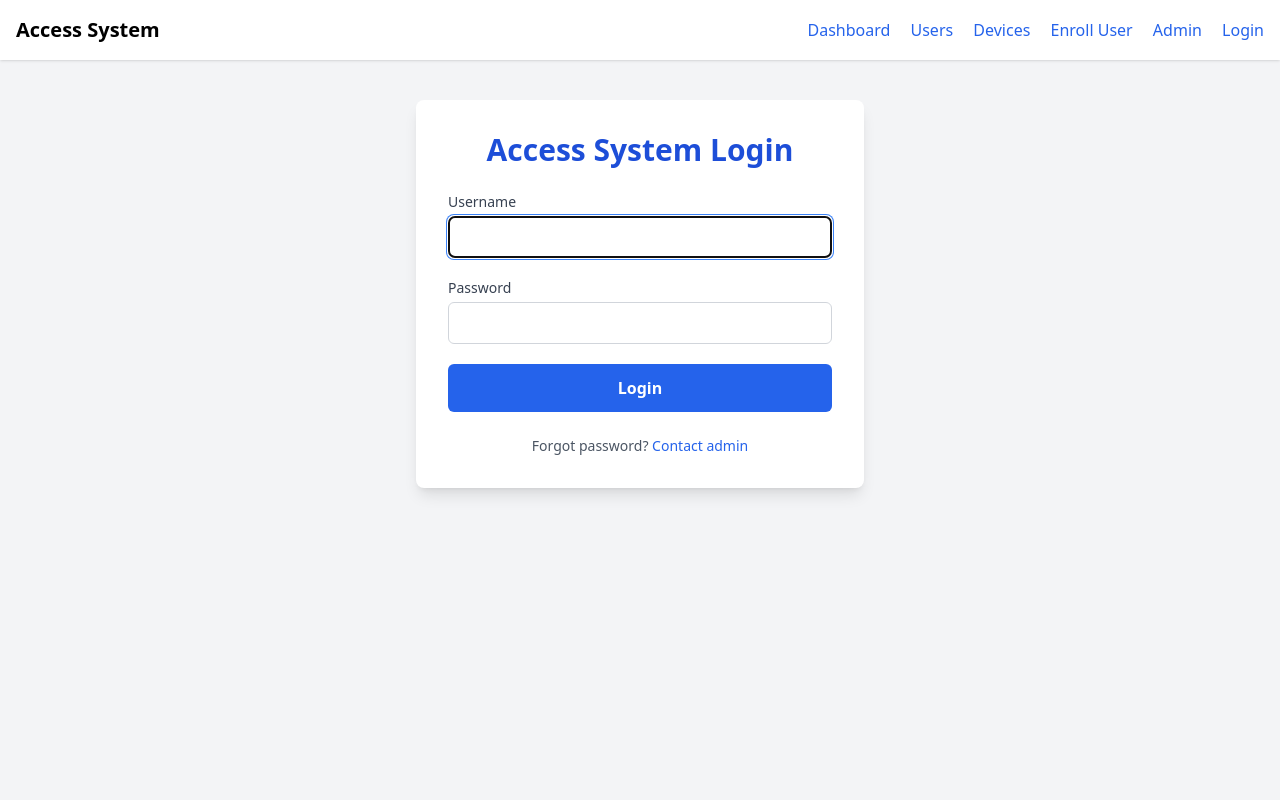
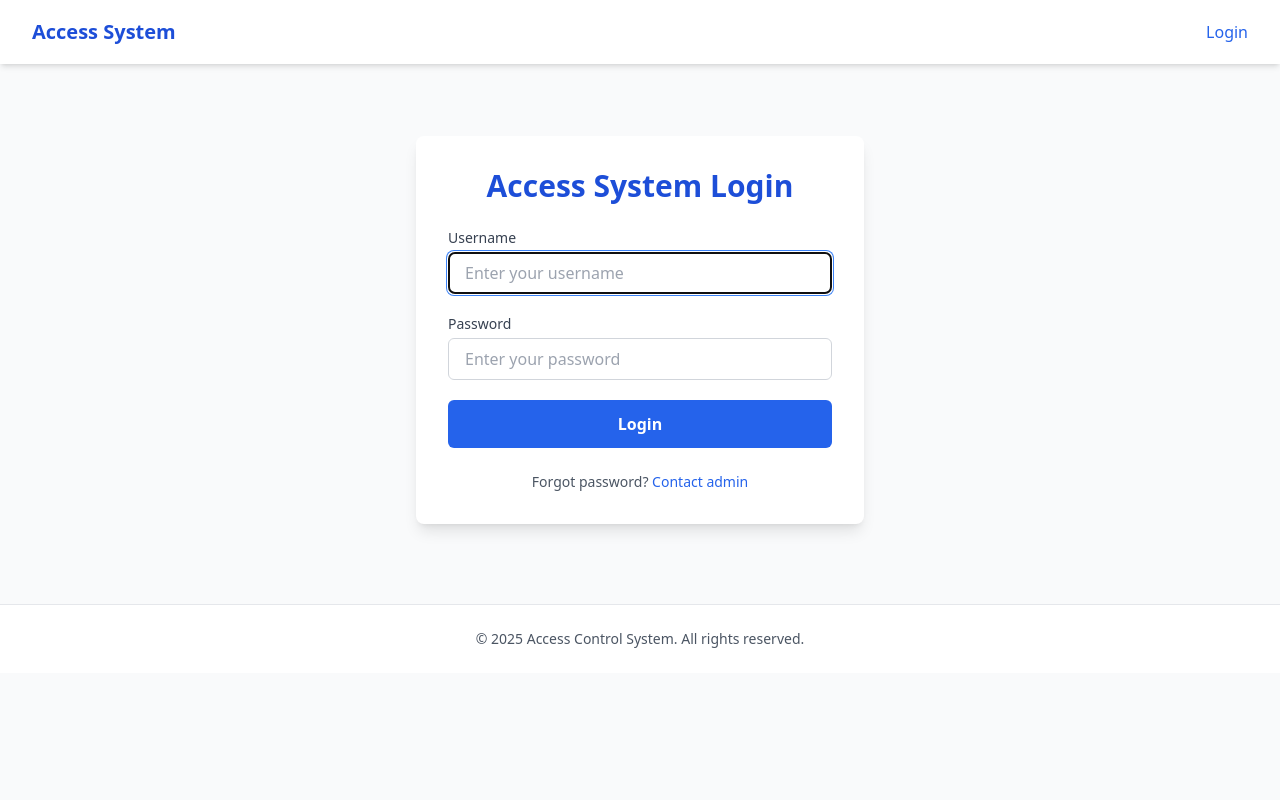
Before and after one commit to KRD66/access_management, a Django app: page /login/ in a window 1280 px wide. Run offline with Django 5.2, Linux system fonts and the light colour scheme; some libraries are stand-ins or nearby versions.

Commit message:
feat:login/logout functionality fixed

```diff
--- a/access_system/urls.py
+++ b/access_system/urls.py
@@ -8,6 +8,6 @@ urlpatterns = [
     path('devices/', include('devices.urls')),
     path('access_logs/', include('access_logs.urls')),
     path('login/', auth_views.LoginView.as_view(template_name='registration/login.html'), name='login'),
-    path('logout/', auth_views.LogoutView.as_view(), name='logout'),
+    path('logout/', auth_views.LogoutView.as_view(next_page='login'), name='logout'),
 
 ]
--- a/templates/base.html
+++ b/templates/base.html
@@ -1,39 +1,65 @@
 <!DOCTYPE html>
-<html>
+<html lang="en">
 <head>
-    <title>Access System</title>
     <meta charset="UTF-8">
     <meta name="viewport" content="width=device-width, initial-scale=1.0">
+    <title>Access Control System</title>
     <script src="https://cdn.tailwindcss.com"></script>
+    <style>
+        .btn-logout {
+            @apply text-red-600 hover:text-red-800 font-medium underline bg-transparent border-0 cursor-pointer transition;
+        }
+    </style>
 </head>
-<body class="bg-gray-100 font-sans">
-    <nav class="bg-white shadow p-4">
-        <div class="container mx-auto flex justify-between items-center">
-            <a href="/" class="text-xl font-bold">Access System</a>
-            <div class="space-x-4">
-                <a href="{% url 'dashboard' %}" class="text-blue-600 hover:underline">Dashboard</a>
-                <a href="{% url 'user_list' %}" class="text-blue-600 hover:underline">Users</a>
-                <a href="{% url 'device_list' %}" class="text-blue-600 hover:underline">Devices</a>
-                <a href="{% url 'enroll_user' %}" class="text-blue-600 hover:underline">Enroll User</a>
-                <a href="/admin/" class="text-blue-600 hover:underline">Admin</a>
+<body class="bg-gray-50 min-h-screen">
+
+    <!-- Navigation -->
+    <nav class="bg-white shadow-md">
+        <div class="max-w-7xl mx-auto px-4 sm:px-6 lg:px-8">
+            <div class="flex justify-between items-center h-16">
+                <div class="flex items-center">
+                    <h1 class="text-xl font-bold text-blue-700">Access System</h1>
+                </div>
+                <div class="flex items-center space-x-6">
                     {% if user.is_authenticated %}
-                    <a href="{% url 'logout' %}" class="text-blue-600 hover:underline">Logout</a>
+                        <a href="{% url 'dashboard' %}" class="text-gray-700 hover:text-blue-600 font-medium">Dashboard</a>
+                        <a href="{% url 'user_list' %}" class="text-gray-700 hover:text-blue-600 font-medium">Users</a>
+                        <form method="post" action="{% url 'logout' %}" class="inline">
+                            {% csrf_token %}
+                            <button type="submit" class="btn-logout">
+                                Logout
+                            </button>
+                        </form>
                     {% else %}
-                    <a href="{% url 'login' %}" class="text-blue-600 hover:underline">Login</a>
+                        <a href="{% url 'login' %}" class="text-blue-600 hover:underline font-medium">Login</a>
                     {% endif %}
                 </div>
             </div>
+        </div>
     </nav>
-    <div class="container mx-auto mt-6">
+
+    <!-- Main Content -->
+    <main class="max-w-7xl mx-auto px-4 sm:px-6 lg:px-8 py-8">
         {% if messages %}
+            <div class="mb-6 space-y-2">
                 {% for message in messages %}
-                <div class="bg-{{ message.tags }}-100 border-l-4 border-{{ message.tags }}-500 text-{{ message.tags }}-700 p-4 mb-4 rounded-md">
+                    <div class="p-4 rounded-lg {% if message.tags == 'error' %}bg-red-50 border border-red-200 text-red-700{% else %}bg-green-50 border border-green-200 text-green-700{% endif %}">
                         {{ message }}
                     </div>
                 {% endfor %}
+            </div>
         {% endif %}
+
         {% block content %}
         {% endblock %}
+    </main>
+
+    <!-- Footer -->
+    <footer class="bg-white border-t mt-12 py-6">
+        <div class="max-w-7xl mx-auto px-4 sm:px-6 lg:px-8 text-center text-sm text-gray-600">
+            <p>© 2025 Access Control System. All rights reserved.</p>
         </div>
+    </footer>
+
 </body>
 </html>
--- a/templates/registration/login.html
+++ b/templates/registration/login.html
@@ -15,15 +15,31 @@
 
         <div>
             <label class="block text-sm font-medium text-gray-700 mb-1">Username</label>
-            <input type="text" name="username" class="w-full px-4 py-2 border border-gray-300 rounded-md focus:ring-2 focus:ring-blue-500 focus:border-blue-500" required autofocus>
+            <input
+                type="text"
+                name="username"
+                class="w-full px-4 py-2 border border-gray-300 rounded-md focus:ring-2 focus:ring-blue-500 focus:border-blue-500 transition"
+                placeholder="Enter your username"
+                required
+                autofocus
+            >
         </div>
 
         <div>
             <label class="block text-sm font-medium text-gray-700 mb-1">Password</label>
-            <input type="password" name="password" class="w-full px-4 py-2 border border-gray-300 rounded-md focus:ring-2 focus:ring-blue-500 focus:border-blue-500" required>
+            <input
+                type="password"
+                name="password"
+                class="w-full px-4 py-2 border border-gray-300 rounded-md focus:ring-2 focus:ring-blue-500 focus:border-blue-500 transition"
+                placeholder="Enter your password"
+                required
+            >
         </div>
 
-        <button type="submit" class="w-full bg-blue-600 text-white font-semibold py-3 rounded-md hover:bg-blue-700 transition duration-200">
+        <button
+            type="submit"
+            class="w-full bg-blue-600 text-white font-semibold py-3 rounded-md hover:bg-blue-700 transition duration-200"
+        >
             Login
         </button>
     </form>
```
Also changed, not shown: db.sqlite3. Lines whose indentation alone changed are shown as unchanged.
